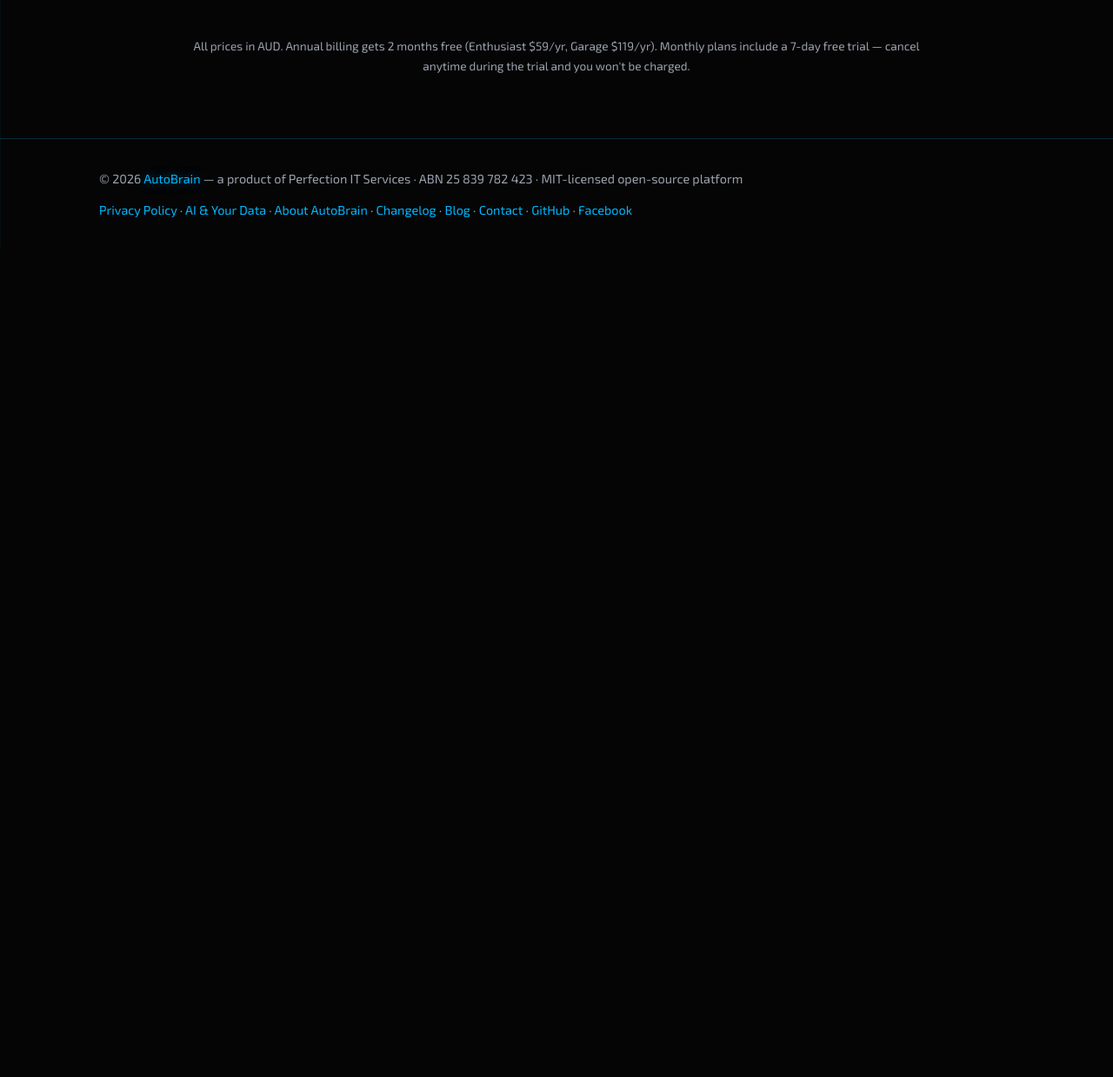
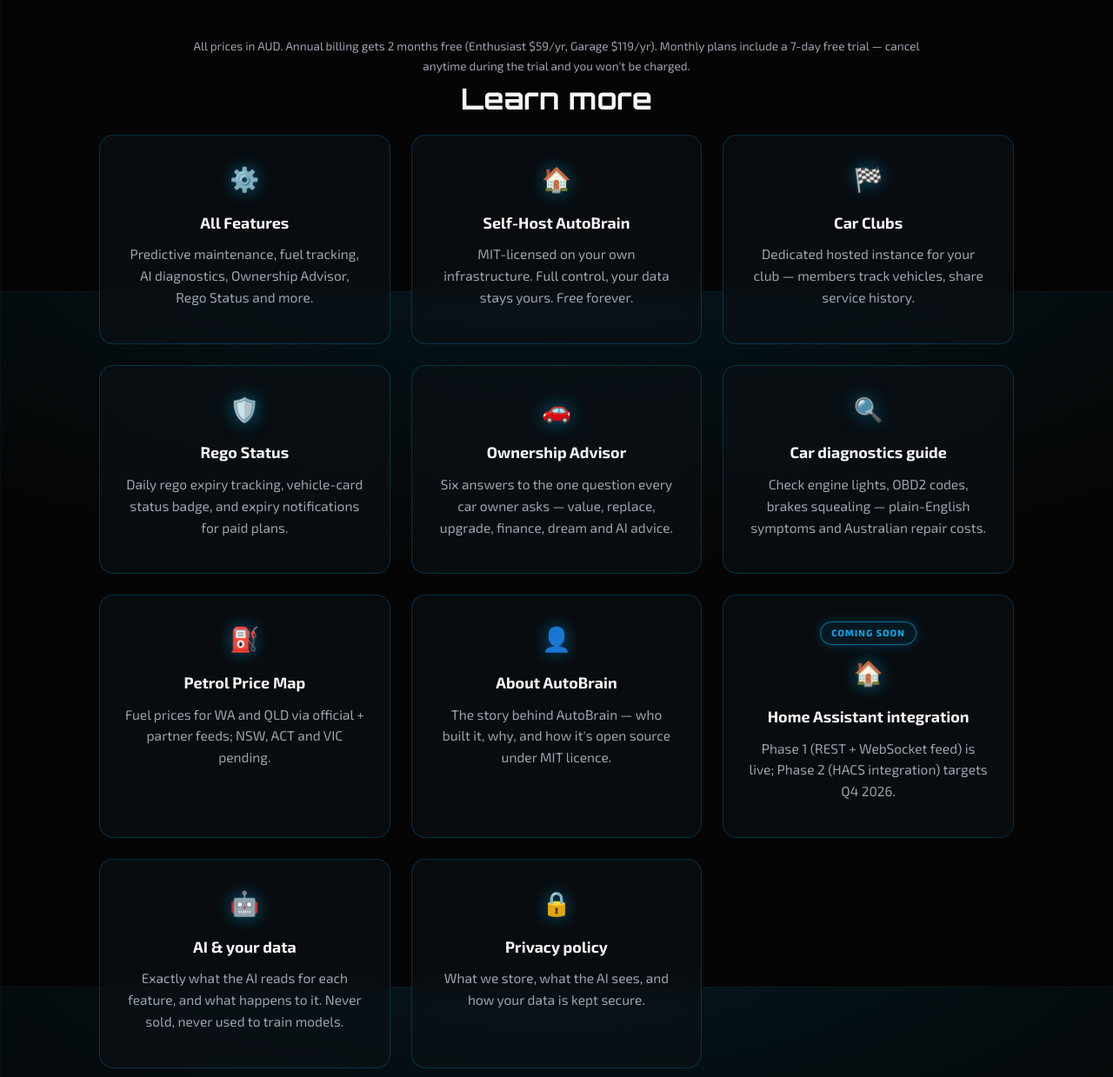
Before and after one commit to CannonFodder151/autobrainservice-website, a plain HTML site: page hosted.html in a window 1280 px wide. Shown: the part 2065-3304 px from the top of the page at 87% size. Before the commit the page ends 2352 px from the top, so only its background shows below. Drawn offline with Linux system fonts and the light colour scheme.

Commit message:
seo: add internal links to orphan pages from hub pages
- Add missing orphan pages (car-clubs, about, contact, ha-coming-soon) to index.html Explore section
- Add 'Learn more' section to hosted.html with links to all orphan pages
- Add 'Learn more' section to car-clubs.html with links to hosted, features, selfhost, blog post, about
- Addresses SEO review action item: internal linking for 12 orphan/near-orphan pages

```diff
--- a/hosted.html
+++ b/hosted.html
@@ -222,6 +222,55 @@
       </div>
 
     <p class="terms">All prices in AUD. Annual billing gets 2 months free (Enthusiast $59/yr, Garage $119/yr). Monthly plans include a 7-day free trial — cancel anytime during the trial and you won't be charged.</p>
+
+    <h2>Learn more</h2>
+    <div class="grid">
+      <a href="features.html" class="card u-center-inherit">
+        <span class="icon">⚙️</span><h3>All Features</h3>
+        <p>Predictive maintenance, fuel tracking, AI diagnostics, Ownership Advisor, Rego Status and more.</p>
+      </a>
+      <a href="selfhost.html" class="card u-center-inherit">
+        <span class="icon">🏠</span><h3>Self-Host AutoBrain</h3>
+        <p>MIT-licensed on your own infrastructure. Full control, your data stays yours. Free forever.</p>
+      </a>
+      <a href="car-clubs.html" class="card u-center-inherit">
+        <span class="icon">🏁</span><h3>Car Clubs</h3>
+        <p>Dedicated hosted instance for your club — members track vehicles, share service history.</p>
+      </a>
+      <a href="rego-status.html" class="card u-center-inherit">
+        <span class="icon">🛡️</span><h3>Rego Status</h3>
+        <p>Daily rego expiry tracking, vehicle-card status badge, and expiry notifications for paid plans.</p>
+      </a>
+      <a href="ownership-advisor.html" class="card u-center-inherit">
+        <span class="icon">🚗</span><h3>Ownership Advisor</h3>
+        <p>Six answers to the one question every car owner asks — value, replace, upgrade, finance, dream and AI advice.</p>
+      </a>
+      <a href="car-diagnostics.html" class="card u-center-inherit">
+        <span class="icon">🔍</span><h3>Car diagnostics guide</h3>
+        <p>Check engine lights, OBD2 codes, brakes squealing — plain-English symptoms and Australian repair costs.</p>
+      </a>
+      <a href="petrol-price-map.html" class="card u-center-inherit">
+        <span class="icon">⛽</span><h3>Petrol Price Map</h3>
+        <p>Fuel prices for WA and QLD via official + partner feeds; NSW, ACT and VIC pending.</p>
+      </a>
+      <a href="about.html" class="card u-center-inherit">
+        <span class="icon">👤</span><h3>About AutoBrain</h3>
+        <p>The story behind AutoBrain — who built it, why, and how it's open source under MIT licence.</p>
+      </a>
+      <a href="ha-coming-soon.html" class="card u-center-inherit">
+        <div class="soon u-badge-static">Coming soon</div>
+        <span class="icon">🏠</span><h3>Home Assistant integration</h3>
+        <p>Phase 1 (REST + WebSocket feed) is live; Phase 2 (HACS integration) targets Q4 2026.</p>
+      </a>
+      <a href="ai-data.html" class="card u-center-inherit">
+        <span class="icon">🤖</span><h3>AI & your data</h3>
+        <p>Exactly what the AI reads for each feature, and what happens to it. Never sold, never used to train models.</p>
+      </a>
+      <a href="privacy.html" class="card u-center-inherit">
+        <span class="icon">🔒</span><h3>Privacy policy</h3>
+        <p>What we store, what the AI sees, and how your data is kept secure.</p>
+      </a>
+    </div>
   </div>
 </section>
 
```
Also changed, not shown: car-clubs.html (+24 -0 lines), index.html (+19 -2 lines).
